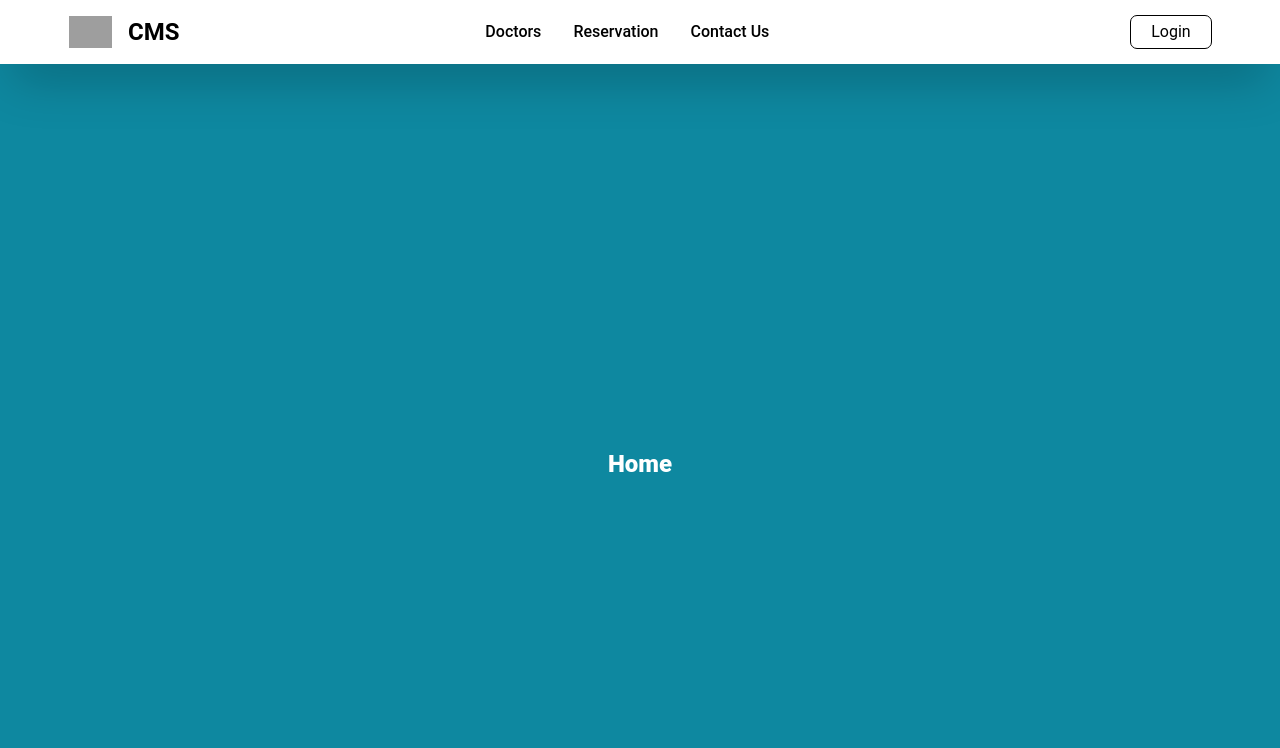
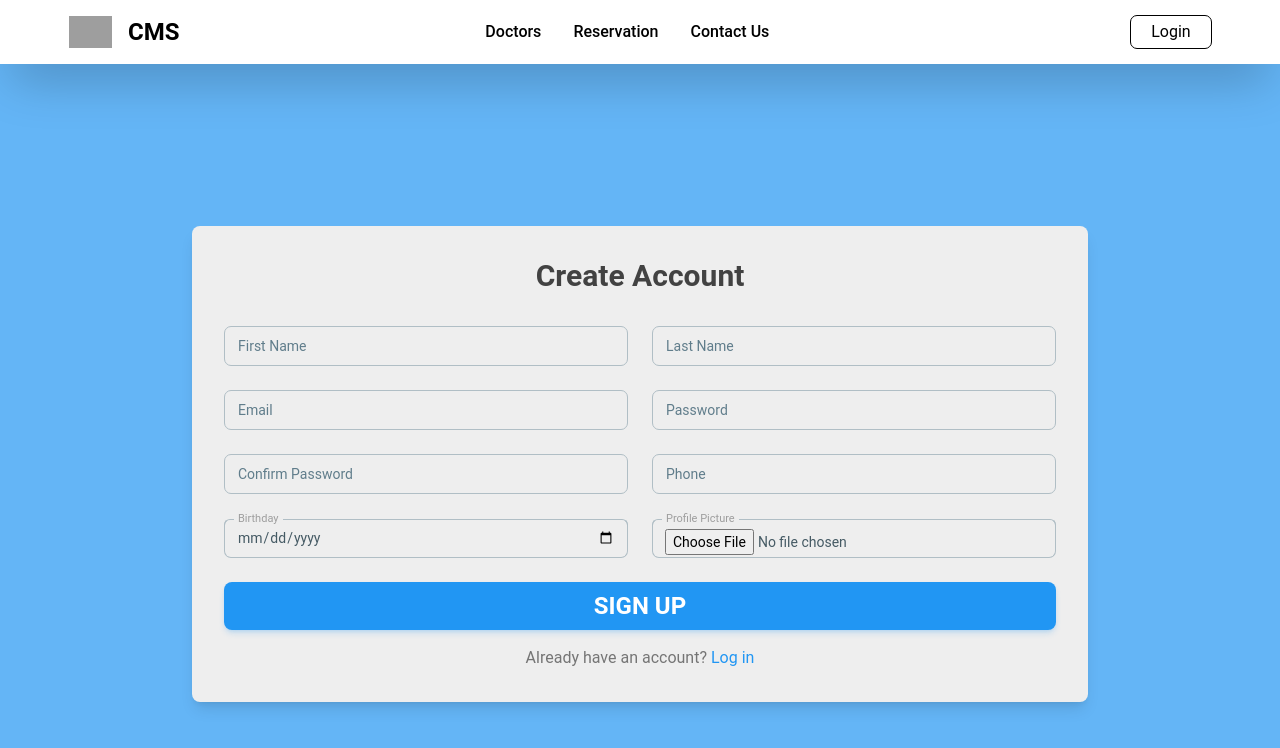
Before and after one commit to beshoy-mounir/CMS, a React (Vite) app: page /signup in a window 1280 px wide. Shown: the top 748 px of the page. Built offline with nearby package versions, Linux system fonts and the light colour scheme; no server answers; grey boxes are pictures that could not be loaded.

Commit message:
add the react hook form and validate user input

```diff
--- a/package.json
+++ b/package.json
@@ -14,6 +14,7 @@
     "axios": "^1.7.7",
     "react": "^18.3.1",
     "react-dom": "^18.3.1",
+    "react-hook-form": "^7.53.2",
     "react-icons": "^5.3.0",
     "react-router-dom": "^6.28.0"
   },
--- a/src/Pages/UserLayout/Log in/LogIn.jsx
+++ b/src/Pages/UserLayout/Log in/LogIn.jsx
@@ -1,67 +1,113 @@
-import axios from "axios";
-import { useEffect, useState } from "react";
-import { Link, useNavigate } from "react-router-dom";
-import { Button, Input } from "@material-tailwind/react";
+import axios from 'axios'
+import { useEffect, useState } from 'react'
+import { Link, useNavigate } from 'react-router-dom'
+import { Button, Input } from '@material-tailwind/react'
+import { useForm } from 'react-hook-form'
 
 const LogIn = () => {
-    const [users, eUsers] = useState();
-    const navigate = useNavigate();
-    const [form, eForm] = useState({
-        email: "",
-        password: "",
-    });
-    const check = () => {
+	const [users, setUsers] = useState([])
+	const navigate = useNavigate()
+	const {
+		register,
+		handleSubmit,
+		formState: { errors },
+	} = useForm()
+
+	const fetchUsers = async () => {
+		try {
+			const { data } = await axios.get(`${import.meta.env.VITE_USERS}`)
+			setUsers(data)
+		} catch (error) {
+			console.error('Failed to fetch users:', error.message)
+		}
+	}
+
+	useEffect(() => {
+		fetchUsers()
+	}, [])
+
+	const onSubmit = (data) => {
 		const validUser = users?.find(
-            (item) => item.email == form.email && item.password == form.password
-        );
+			(user) => user.email === data.email && user.password === data.password
+		)
 
-        if (validUser != undefined) {
-            localStorage.pi = validUser.id;
-            navigate("/home");
-            location.reload();
+		if (validUser) {
+			localStorage.setItem('pi', validUser.id)
+			navigate('/home')
+			location.reload()
+		} else {
+			alert('Invalid email or password. Please try again.')
 		}
-    };
-    useEffect(() => {
-        axios({
-            method: "get",
-            url: `${import.meta.env.VITE_USERS}`,
-        }).then(({ data }) => eUsers(data));
-    }, []);
+	}
+
 	return (
-        <div className="">
-            <div className="flex justify-center items-center w-full bg-primaly dark:bg-gray-800 h-svh">
-                {/* card */}
-                <div className="flex flex-col justify-evenly items-center gap-5 w-1/3 cxs:w-full csm:w-4/5 cmd:w-3/5 clg:w-2/3 h-3/5 p-5 rounded-lg bg-white dark:bg-[#eee]">
-                    <h1 className="font-bold text-2xl">log In</h1>
-                    <div className="flex flex-col justify-around items-center gap-5 w-5/6 ">
+		<div className='min-h-screen flex justify-center items-center bg-blue-300 dark:bg-gray-800'>
+			<div className='flex flex-col justify-evenly items-center gap-5 w-1/3 cxs:w-full csm:w-4/5 cmd:w-3/5 clg:w-2/3 h-3/5 p-5 rounded-lg bg-white dark:bg-gray-700 shadow-lg'>
+				<h1 className='font-bold text-2xl text-gray-800 dark:text-white'>
+					Log In
+				</h1>
+				<form
+					className='flex flex-col justify-around items-center gap-5 w-5/6'
+					onSubmit={handleSubmit(onSubmit)}
+				>
+					{/* Email Field */}
+					<div className='w-full'>
 						<Input
-                            label="Email"
-                            value={form.email}
-                            onChange={(e) =>
-                                eForm({ ...form, email: e.target.value })
-                            }
+							label='Email'
+							type='email'
+							{...register('email', {
+								required: 'Email is required',
+								pattern: {
+									value: /^\S+@\S+$/i,
+									message: 'Invalid email format',
+								},
+							})}
+							error={!!errors.email}
 						/>
+						{errors.email && (
+							<span className='text-red-500 text-sm'>
+								{errors.email.message}
+							</span>
+						)}
+					</div>
+
+					{/* Password Field */}
+					<div className='w-full'>
 						<Input
-                            label="Password"
-                            value={form.password}
-                            onChange={(e) =>
-                                eForm({ ...form, password: e.target.value })
-                            }
+							label='Password'
+							type='password'
+							{...register('password', {
+								required: 'Password is required',
+							})}
+							error={!!errors.password}
 						/>
+						{errors.password && (
+							<span className='text-red-500 text-sm'>
+								{errors.password.message}
+							</span>
+						)}
 					</div>
-                    <Button className="w-5/6" onClick={() => check()}>
+
+					{/* Submit Button */}
+					<Button
+						type='submit'
+						className='w-full'
+					>
 						Log In
 					</Button>
-                    <span>
-                        don't have an account{" "}
-                        <Link to="/signup" className="text-blue-400">
+				</form>
+				<span className='text-gray-600 dark:text-gray-400'>
+					Don't have an account?{' '}
+					<Link
+						to='/signup'
+						className='text-blue-400'
+					>
 						Sign Up
 					</Link>
 				</span>
 			</div>
 		</div>
-        </div>
-    );
-};
+	)
+}
 
-export default LogIn;
+export default LogIn
--- /dev/null
+++ b/src/Pages/UserLayout/Log in/SignUp.jsx
@@ -0,0 +1,199 @@
+import { useForm } from 'react-hook-form'
+import axios from 'axios'
+import { Link, useNavigate } from 'react-router-dom'
+import { Input, Button } from '@material-tailwind/react'
+
+const SignUp = () => {
+	const navigate = useNavigate()
+	const {
+		register,
+		handleSubmit,
+		formState: { errors },
+	} = useForm()
+
+	const onSubmit = async (data) => {
+		let userData = data
+		userData.reservation = []
+		try {
+			const emailCheckResponse = await axios.get(
+				`https://cms-users.glitch.me/users?email=${data.email}`
+			)
+			if (emailCheckResponse.data.length > 0) {
+				alert('Email already exists. Please use a different email.')
+				return
+			}
+
+			await axios.post('https://cms-users.glitch.me/users', userData)
+			alert('Account created successfully!')
+			navigate('/*')
+		} catch (error) {
+			console.error(
+				'Error during sign up:',
+				error.response?.data || error.message
+			)
+			alert('Failed to create account. Please try again.')
+		}
+	}
+
+	return (
+		<div className='min-h-screen flex items-center justify-center bg-blue-300 dark:bg-gray-800'>
+			<div className='bg-gray-200 dark:bg-gray-900 w-full max-w-4xl p-8 rounded-lg shadow-lg'>
+				<h1 className='text-3xl font-bold text-center mb-8 text-gray-800 dark:text-white'>
+					Create Account
+				</h1>
+				<form
+					onSubmit={handleSubmit(onSubmit)}
+					className='grid grid-cols-1 md:grid-cols-2 gap-6'
+				>
+					<div>
+						<Input
+							label='First Name'
+							{...register('firstName', { required: 'First name is required' })}
+							error={!!errors.firstName}
+						/>
+						{errors.firstName && (
+							<span className='text-red-500 text-sm'>
+								{errors.firstName.message}
+							</span>
+						)}
+					</div>
+
+					<div>
+						<Input
+							label='Last Name'
+							{...register('lastName', { required: 'Last name is required' })}
+							error={!!errors.lastName}
+						/>
+						{errors.lastName && (
+							<span className='text-red-500 text-sm'>
+								{errors.lastName.message}
+							</span>
+						)}
+					</div>
+
+					<div>
+						<Input
+							label='Email'
+							type='email'
+							{...register('email', {
+								required: 'Email is required',
+								pattern: {
+									value: /^\S+@\S+$/i,
+									message: 'Invalid email format',
+								},
+							})}
+							error={!!errors.email}
+						/>
+						{errors.email && (
+							<span className='text-red-500 text-sm'>
+								{errors.email.message}
+							</span>
+						)}
+					</div>
+
+					<div>
+						<Input
+							label='Password'
+							type='password'
+							{...register('password', {
+								required: 'Password is required',
+								minLength: {
+									value: 6,
+									message: 'Password must be at least 6 characters',
+								},
+							})}
+							error={!!errors.password}
+						/>
+						{errors.password && (
+							<span className='text-red-500 text-sm'>
+								{errors.password.message}
+							</span>
+						)}
+					</div>
+
+					<div>
+						<Input
+							label='Confirm Password'
+							type='password'
+							{...register('confirmPassword', {
+								required: 'Please confirm your password',
+							})}
+							error={!!errors.confirmPassword}
+						/>
+						{errors.confirmPassword && (
+							<span className='text-red-500 text-sm'>
+								{errors.confirmPassword.message}
+							</span>
+						)}
+					</div>
+
+					<div>
+						<Input
+							label='Phone'
+							type='tel'
+							{...register('phone', { required: 'Phone number is required' })}
+							error={!!errors.phone}
+						/>
+						{errors.phone && (
+							<span className='text-red-500 text-sm'>
+								{errors.phone.message}
+							</span>
+						)}
+					</div>
+
+					<div>
+						<Input
+							label='Birthday'
+							type='date'
+							{...register('birthday', { required: 'Birthday is required' })}
+							error={!!errors.birthday}
+						/>
+						{errors.birthday && (
+							<span className='text-red-500 text-sm'>
+								{errors.birthday.message}
+							</span>
+						)}
+					</div>
+
+					<div>
+						<Input
+							label='Profile Picture'
+							type='file'
+							{...register('image', { required: 'Image is required' })}
+							error={!!errors.image}
+						/>
+						{errors.image && (
+							<span className='text-red-500 text-sm'>
+								{errors.image.message}
+							</span>
+						)}
+					</div>
+
+					<div className='col-span-1 md:col-span-2  '>
+						<Button
+							type='submit'
+							fullWidth
+							color='blue'
+							ripple='light'
+							className=' w-full p-2 text-2xl'
+						>
+							Sign Up
+						</Button>
+					</div>
+				</form>
+
+				<p className='mt-4 text-center text-gray-600 dark:text-gray-400'>
+					Already have an account?{' '}
+					<Link
+						to='/login'
+						className='text-blue-500 hover:underline'
+					>
+						Log in
+					</Link>
+				</p>
+			</div>
+		</div>
+	)
+}
+
+export default SignUp
--- a/src/Pages/UserLayout/User.jsx
+++ b/src/Pages/UserLayout/User.jsx
@@ -1,37 +1,54 @@
-import { useEffect, useState } from "react";
-import { Routes, Route } from "react-router-dom";
-import axios from "axios";
-import NavBar from "./../../components/NavBar/NavBar";
-import Home from "./Home/Home";
-import Doctors from "./Doctors/Doctors";
-import Reservation from "./Reservation/Reservation";
-import ContactUs from "./Contact Us/ContactUs";
-import LogIn from "./Log in/LogIn";
+import { useEffect, useState } from 'react'
+import { Routes, Route } from 'react-router-dom'
+import axios from 'axios'
+import NavBar from './../../components/NavBar/NavBar'
+import Home from './Home/Home'
+import Doctors from './Doctors/Doctors'
+import Reservation from './Reservation/Reservation'
+import ContactUs from './Contact Us/ContactUs'
+import LogIn from './Log in/LogIn'
+import SignUp from './Log in/SignUp'
 
 const User = () => {
-    const [user, eUser] = useState();
+	const [user, eUser] = useState()
 	useEffect(() => {
 		axios({
-            method: "get",
+			method: 'get',
 			url: `${import.meta.env.VITE_USERS}/${localStorage.pi}`,
-        }).then(({ data }) => eUser(data));
-    }, []);
+		}).then(({ data }) => eUser(data))
+	}, [])
 
 	return (
-        <div className="h-lvh">
+		<div className='h-lvh'>
 			<NavBar user={user} />
 			<Routes>
-                <Route path="/*" element={<Home />} />
-                <Route path="/doctors" element={<Doctors />} />
 				<Route
-                    path="/reservation"
+					path='/*'
+					element={<Home />}
+				/>
+				<Route
+					path='/doctors'
+					element={<Doctors />}
+				/>
+				<Route
+					path='/reservation'
 					element={<Reservation logedUser={user} />}
 				/>
-                <Route path="/contactus" element={<ContactUs />} />
-                <Route path="/login" element={<LogIn />} />
+				<Route
+					path='/contactus'
+					element={<ContactUs />}
+				/>
+				<Route
+					path='/login'
+					element={<LogIn />}
+				/>
+				<Route
+					path='/signup'
+					element={<SignUp />}
+				/>
 			</Routes>
 		</div>
-    );
-};
+	)
+}
 
-export default User;
+export default User
```
Also changed, not shown: 1 other file (tests, documents, lock files or other folders). Lines whose indentation alone changed are shown as unchanged.
